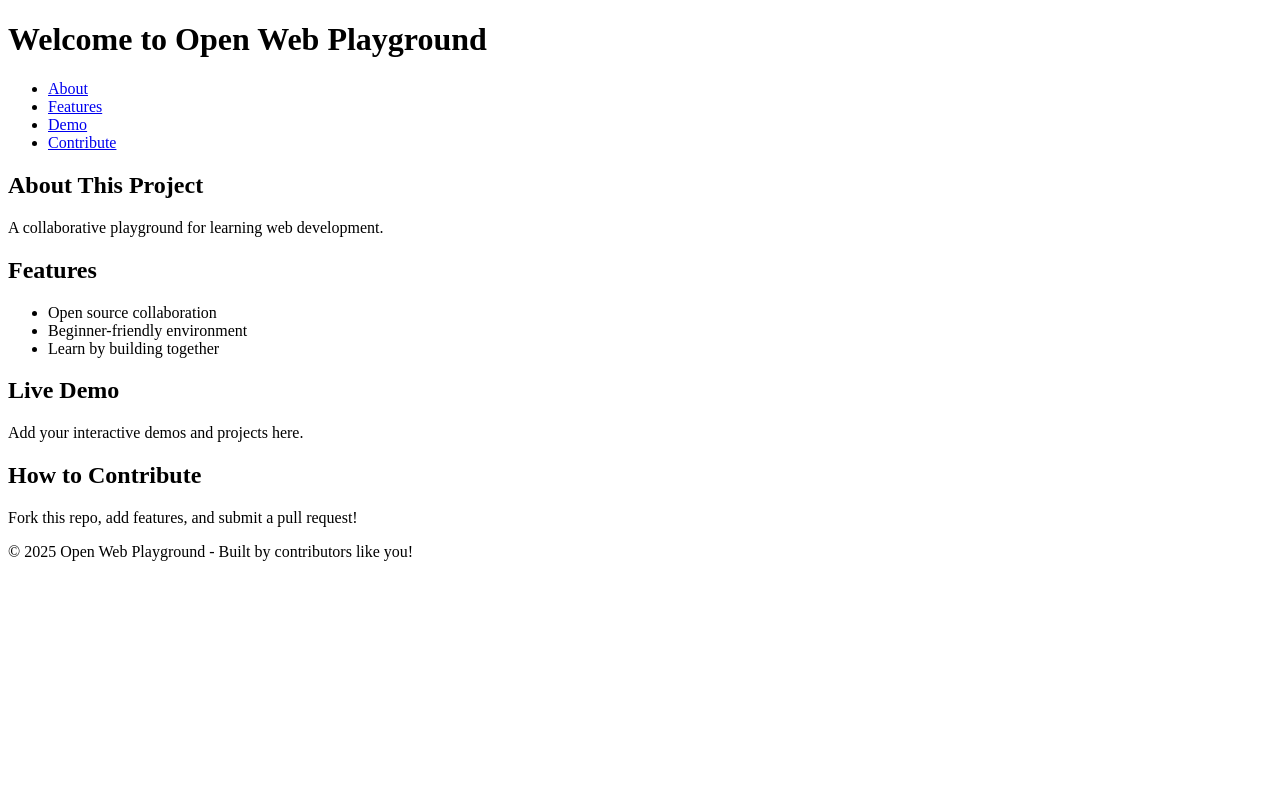
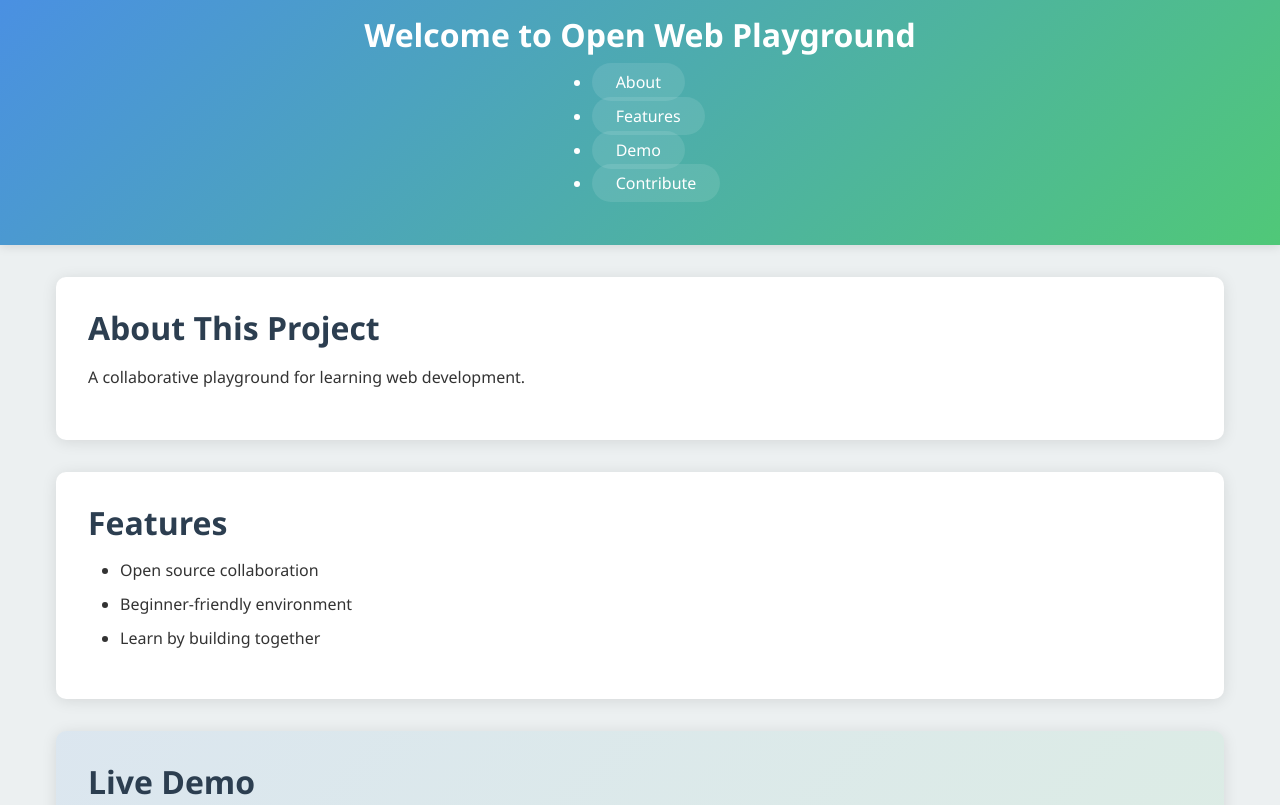
Before and after one commit to Layyzyy/open-web-playground_Faizan, a plain HTML site: page index.html in a window 1280 px wide. Shown: the top 805 px of the page. Drawn offline with Linux system fonts and the light colour scheme.

Commit message:
Link styles.css to index.html
Added link tag in the head section to connect the newly created styles.css file, enabling all the CSS styling improvements for better UI/UX.

```diff
--- a/index.html
+++ b/index.html
@@ -5,9 +5,9 @@
     <meta name="viewport" content="width=device-width, initial-scale=1.0">
     <title>Open Web Playground</title>
     <!-- Contributors: Link your CSS stylesheets here -->
+    <link rel="stylesheet" href="styles.css">
 </head>
 <body>
-
     <header>
         <h1>Welcome to Open Web Playground</h1>
         <!-- Contributors: Expand navigation as project grows -->
@@ -20,14 +20,12 @@
             </ul>
         </nav>
     </header>
-
     <main>
         <!-- Contributors: Describe your project's purpose and goals -->
         <section id="about">
             <h2>About This Project</h2>
             <p>A collaborative playground for learning web development.</p>
         </section>
-
         <!-- Contributors: Highlight key features or benefits here -->
         <section id="features">
             <h2>Features</h2>
@@ -37,25 +35,20 @@
                 <li>Learn by building together</li>
             </ul>
         </section>
-
         <!-- Contributors: Add interactive demos and live examples -->
         <section id="demo">
             <h2>Live Demo</h2>
             <p>Add your interactive demos and projects here.</p>
         </section>
-
         <!-- Contributors: Explain how others can get involved -->
         <section id="contribute">
             <h2>How to Contribute</h2>
             <p>Fork this repo, add features, and submit a pull request!</p>
         </section>
     </main>
-
     <footer>
-        <p>&copy; 2025 Open Web Playground - Built by contributors like you!</p>
+        <p>© 2025 Open Web Playground - Built by contributors like you!</p>
     </footer>
-
     <!-- Contributors: Link your JavaScript files here -->
-
 </body>
 </html>
```
